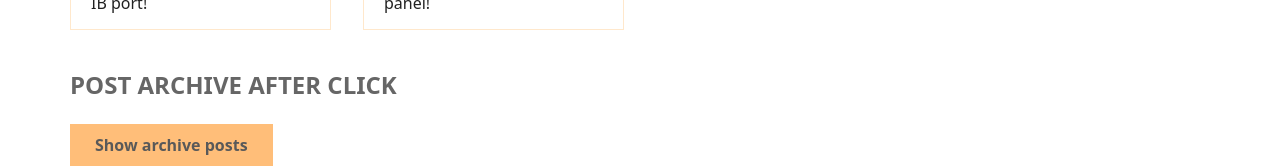
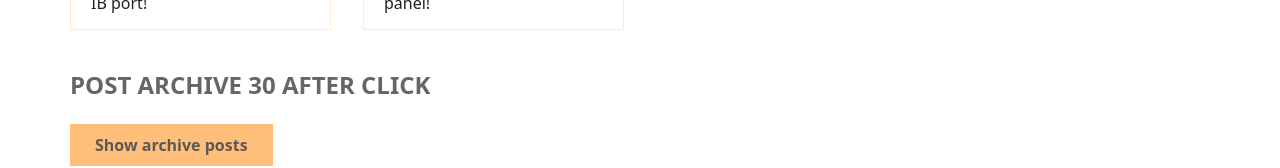
Before and after one commit to deepakkr62/Atomic-blog, a React (Create React App) app: page / in a window 1280 px wide. Shown: the part 1687-1855 px from the top of the page. Built offline with nearby package versions, Linux system fonts and the light colour scheme.

Commit message:
useMemo Practice

```diff
--- a/src/App-memo.js
+++ b/src/App-memo.js
@@ -1,4 +1,4 @@
-import { memo, useEffect, useState } from "react";
+import { memo, useEffect, useMemo, useState } from "react";
 import { faker } from "@faker-js/faker";
 
 function createRandomPost() {
@@ -7,7 +7,7 @@ function createRandomPost() {
     body: faker.hacker.phrase(),
   };
 }
-const archiveOptions = { show: false, title: "Post archive after click" };
+
 function App() {
   const [posts, setPosts] = useState(() =>
     Array.from({ length: 30 }, () => createRandomPost()),
@@ -33,6 +33,9 @@ function App() {
     setPosts([]);
   }
 
+  const archiveOptions = useMemo(() => {
+    return { show: false, title: `Post archive ${posts.length} after click` };
+  }, [posts.length]);
   // Whenever `isFakeDark` changes, we toggle the `fake-dark-mode` class on the HTML element (see in "Elements" dev tool).
   useEffect(
     function () {
```
